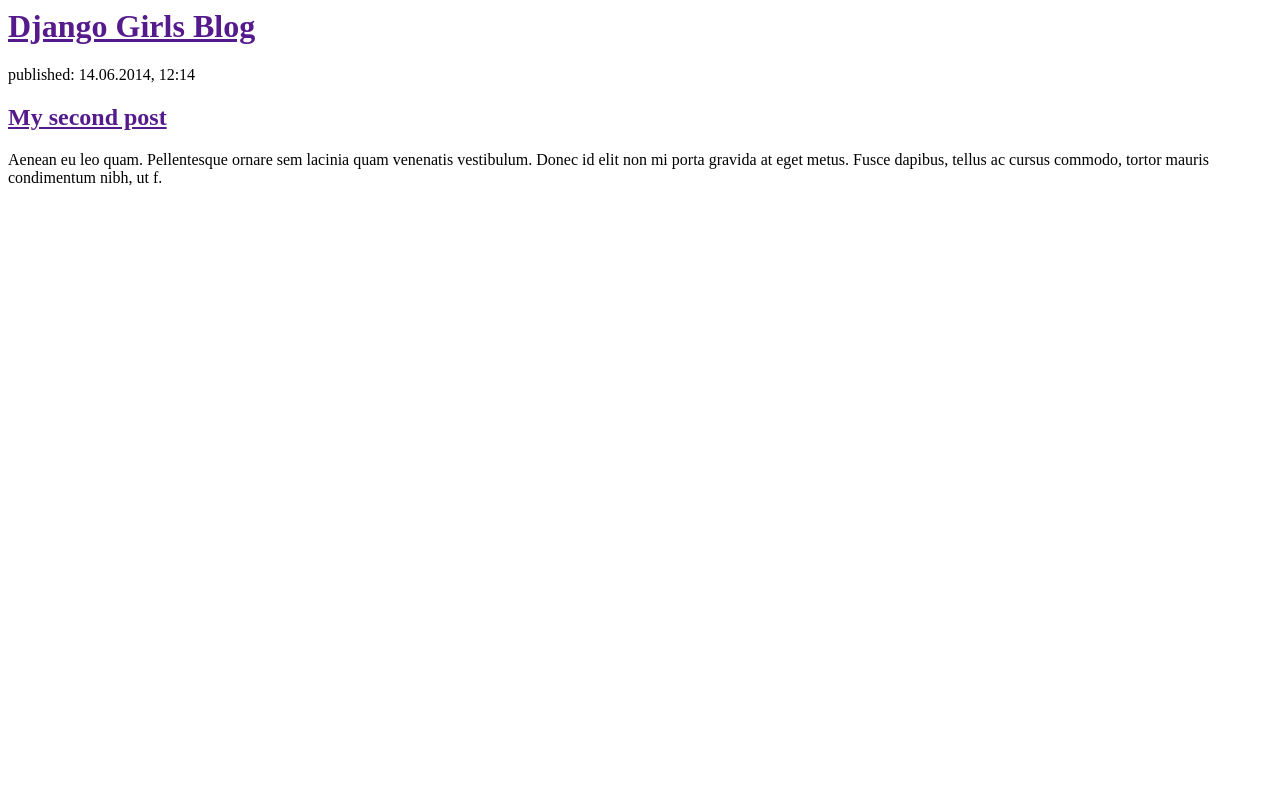
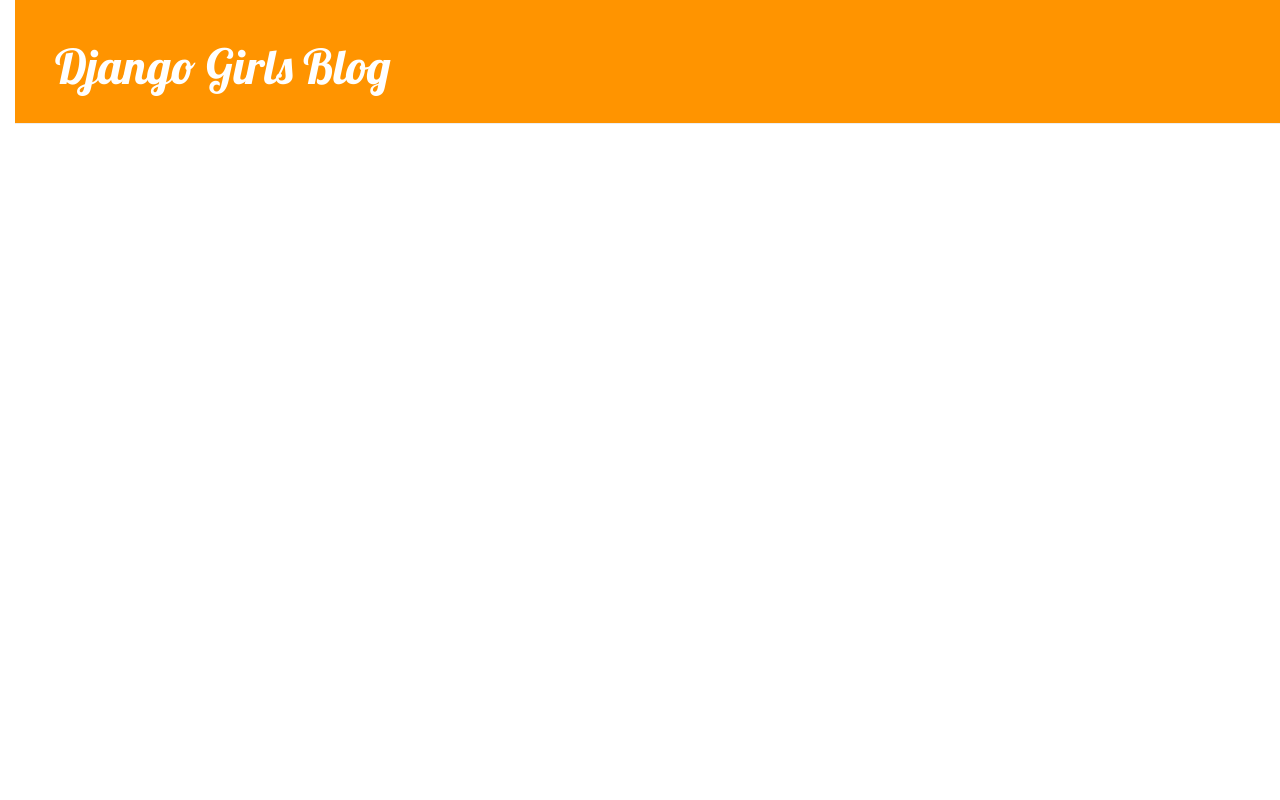
Before and after one commit to Mayur26690/my-first-blog, a Django app: page / in a window 1280 px wide. Run offline with Django 3.2, Linux system fonts and the light colour scheme; tables that the repository leaves empty hold one stand-in row (values such as "Sample post"); some libraries are stand-ins or nearby versions.

Commit message:
Added view and template for detailed blog post as well as CSS for the site.

```diff
--- /dev/null
+++ b/blog/static/css/blog.css
@@ -0,0 +1,54 @@
+h1 a{
+	color: #FCA205;
+	font-family: 'Lobster'
+}
+
+body{
+	padding-left: 15px;
+}
+
+.page-header{
+	background-color: #ff9400;
+    margin-top: 0;
+    padding: 20px 20px 20px 40px;
+}
+
+.page-header h1, .page-header h1 a, .page-header h1 a:visited, .page-header h1 a:active {
+    color: #ffffff;
+    font-size: 36pt;
+    text-decoration: none;
+}
+.content {
+    margin-left: 40px;
+}
+
+h1, h2, h3, h4 {
+    font-family: 'Lobster', cursive;
+}
+
+.date {
+    color: #828282;
+}
+
+.save {
+    float: right;
+}
+
+.post-form textarea, .post-form input {
+    width: 100%;
+}
+
+.top-menu, .top-menu:hover, .top-menu:visited {
+    color: #ffffff;
+    float: right;
+    font-size: 26pt;
+    margin-right: 20px;
+}
+
+.post {
+    margin-bottom: 30px;
+}
+
+.post h1 a, .post h1 a:visited {
+    color: #000000;
+}
--- /dev/null
+++ b/blog/templates/blog/base.html
@@ -0,0 +1,24 @@
+{% load staticfiles %}
+<html>
+    <head>
+        <title>Django Girls blog</title>
+        <link rel="stylesheet" href="//maxcdn.bootstrapcdn.com/bootstrap/3.2.0/css/bootstrap.min.css">
+		<link rel="stylesheet" href="//maxcdn.bootstrapcdn.com/bootstrap/3.2.0/css/bootstrap-theme.min.css">
+		<link href="//fonts.googleapis.com/css?family=Lobster&subset=latin,latin-ext" rel="stylesheet" type="text/css">
+		<link rel="stylesheet" href="{% static 'css/blog.css' %}">
+
+    </head>
+    <body>
+        <div class="page-header">
+            <h1><a href="">Django Girls Blog</a></h1>
+        </div>
+        <div class="content container">
+        	<div class="row">
+        		<div class="col-md-8">
+        		{% block content %}
+                {% endblock %}
+                </div>
+        	</div>
+        </div>
+    </body>
+</html>
--- a/blog/templates/blog/post_list.html
+++ b/blog/templates/blog/post_list.html
@@ -1,24 +1,10 @@
-<html>
-    <head>
-        <title>Django Girls blog</title>
-    </head>
-    <body>
-        <div>
-            <h1><a href="">Django Girls Blog</a></h1>
-        </div>
-
-        {%for post in posts%}
-        	<div>
-           		<p>published: {{post.published_date}}</p>
-           		<h1> <a href="">{{post.title}}</h1>
-           		<p>{{post.text|linebreaksbr}}</p>
-           	</div>
-        {%endfor%}
-
-        <div>
-            <p>published: 14.06.2014, 12:14</p>
-            <h2><a href="">My second post</a></h2>
-            <p>Aenean eu leo quam. Pellentesque ornare sem lacinia quam venenatis vestibulum. Donec id elit non mi porta gravida at eget metus. Fusce dapibus, tellus ac cursus commodo, tortor mauris condimentum nibh, ut f.</p>
-        </div>
-    </body>
-</html>
+{% extends 'blog/base.html' %}
+{% block content %}
+	{%for post in posts%}
+		<div class = "post">
+       		<p>published: {{post.published_date}}</p>
+       		<h1> <a href="{% url 'post_detail' pk=post.pk %}">{{post.title}}</a></h1>
+       		<p>{{post.text|linebreaksbr}}</p>
+       	</div>
+	{%endfor%}
+{% endblock %}
--- a/blog/urls.py
+++ b/blog/urls.py
@@ -2,5 +2,7 @@
 from . import views
 
 urlpatterns = [
-	url(r'^$',views.post_list, name='post_list')
+	url(r'^$',views.post_list, name='post_list'),
+	# url(r'^post/(?P<pk>\d+)/$', views.post_detail, name = 'post_detail'),
+	url(r'^post/(?P<pk>\d+)/$', views.post_detail, name='post_detail'),
 ]
--- a/blog/views.py
+++ b/blog/views.py
@@ -1,7 +1,7 @@
 # -*- coding: utf-8 -*-
 from __future__ import unicode_literals
 
-from django.shortcuts import render
+from django.shortcuts import render, get_object_or_404
 from .models import Post
 from django.utils import timezone
 
@@ -10,3 +10,11 @@
 def post_list(req):
 	posts = Post.objects.filter(published_date__lte = timezone.now()).order_by('published_date')
 	return render(req,'blog/post_list.html',{'posts':posts})
+
+def post_detail(req, pk):
+	post = get_object_or_404(Post, pk= pk)
+	return render(req, 'blog/post_detail.html',{'post':post})
+
+# def post_detail(request, pk):
+#     post = get_object_or_404(Post, pk=pk)
+#     return render(request, 'blog/post_detail.html', {'post': post})
```
Also changed, not shown: blog/templates/blog/post_detail.html (added, +13 -0 lines).
